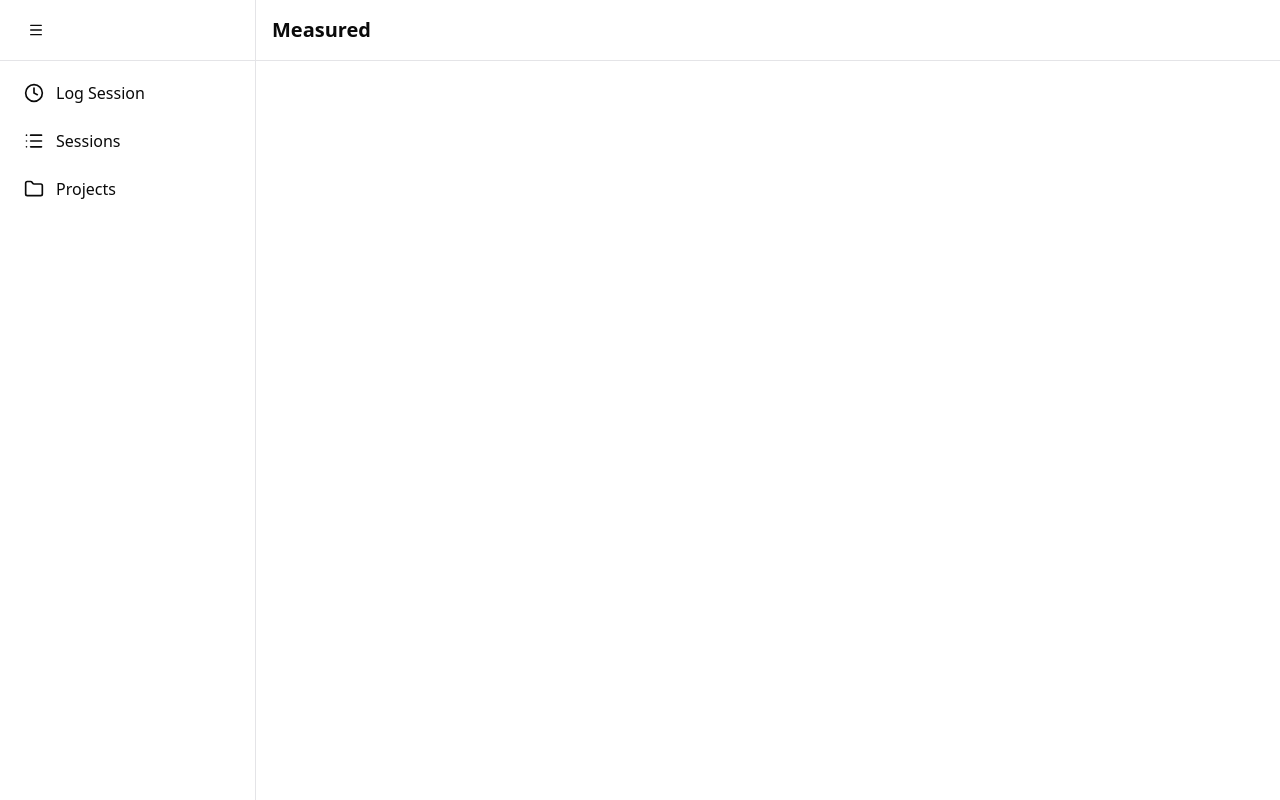
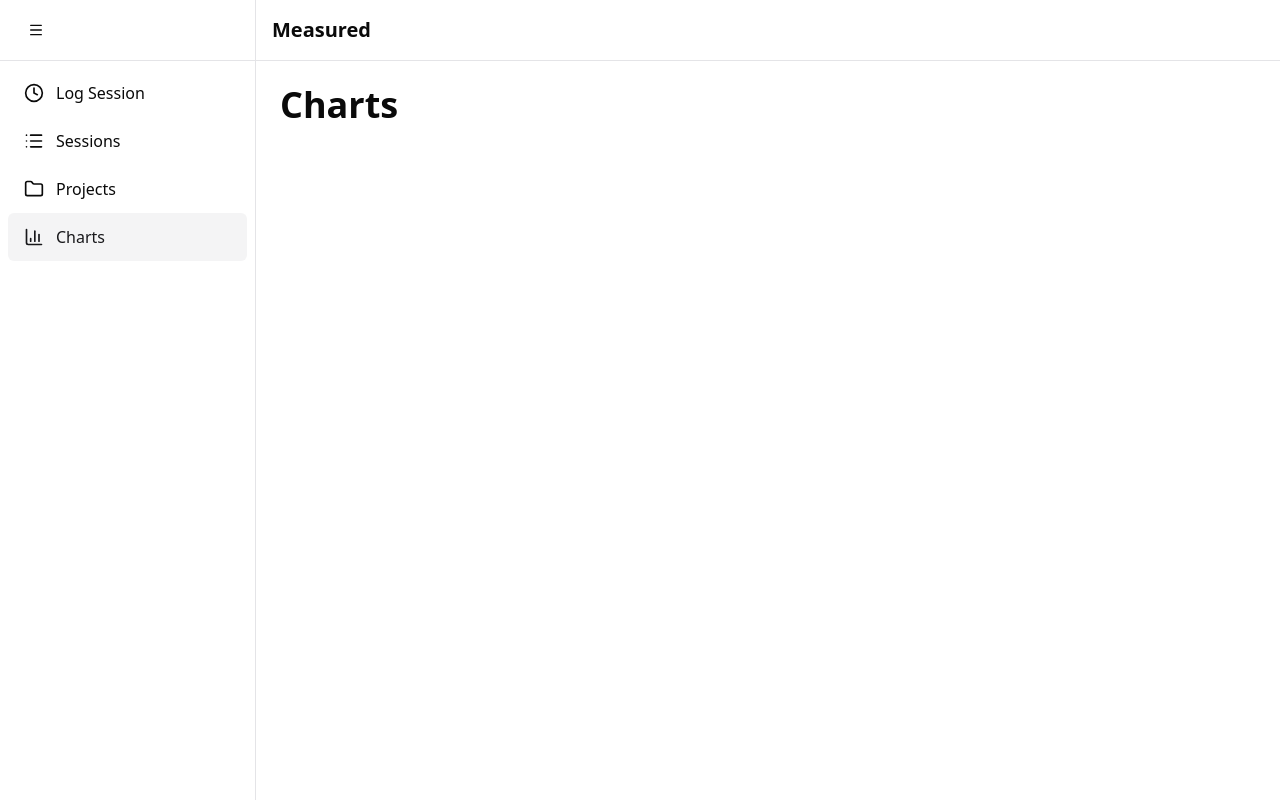
Before and after one commit to Restless-Anchoret/measured, a React app in the folder frontend/: page /charts in a window 1280 px wide. Built offline with nearby package versions, Linux system fonts and the light colour scheme; no server answers; the HTML template or start-up script is replaced by a standard one.

Commit message:
Add Charts page with navigation menu item

```diff
--- a/frontend/src/App.tsx
+++ b/frontend/src/App.tsx
@@ -3,6 +3,7 @@
 import LogSession from './pages/LogSession';
 import Sessions from './pages/Sessions';
 import Projects from './pages/Projects';
+import Charts from './pages/Charts';
 
 function App() {
   return (
@@ -13,6 +14,7 @@
           <Route path="/log-session" element={<LogSession />} />
           <Route path="/sessions" element={<Sessions />} />
           <Route path="/projects" element={<Projects />} />
+          <Route path="/charts" element={<Charts />} />
         </Routes>
       </Layout>
     </BrowserRouter>
--- a/frontend/src/components/Layout.tsx
+++ b/frontend/src/components/Layout.tsx
@@ -2,7 +2,7 @@
 import { useState, useEffect } from 'react';
 import { useNavigate, useLocation } from 'react-router-dom';
 import { Button } from '@/components/ui/button';
-import { Menu, X, Clock, List, Folder } from 'lucide-react';
+import { Menu, X, Clock, List, Folder, BarChart3 } from 'lucide-react';
 import { cn } from '@/lib/utils';
 
 interface LayoutProps {
@@ -36,6 +36,7 @@
     { text: 'Log\u00A0Session', path: '/log-session', icon: Clock },
     { text: 'Sessions', path: '/sessions', icon: List },
     { text: 'Projects', path: '/projects', icon: Folder },
+    { text: 'Charts', path: '/charts', icon: BarChart3 },
   ];
 
   const toggleSidebar = () => {
--- /dev/null
+++ b/frontend/src/pages/Charts.tsx
@@ -0,0 +1,7 @@
+export default function Charts() {
+  return (
+    <div>
+      <h1 className="text-4xl font-bold mb-6">Charts</h1>
+    </div>
+  );
+}
```
